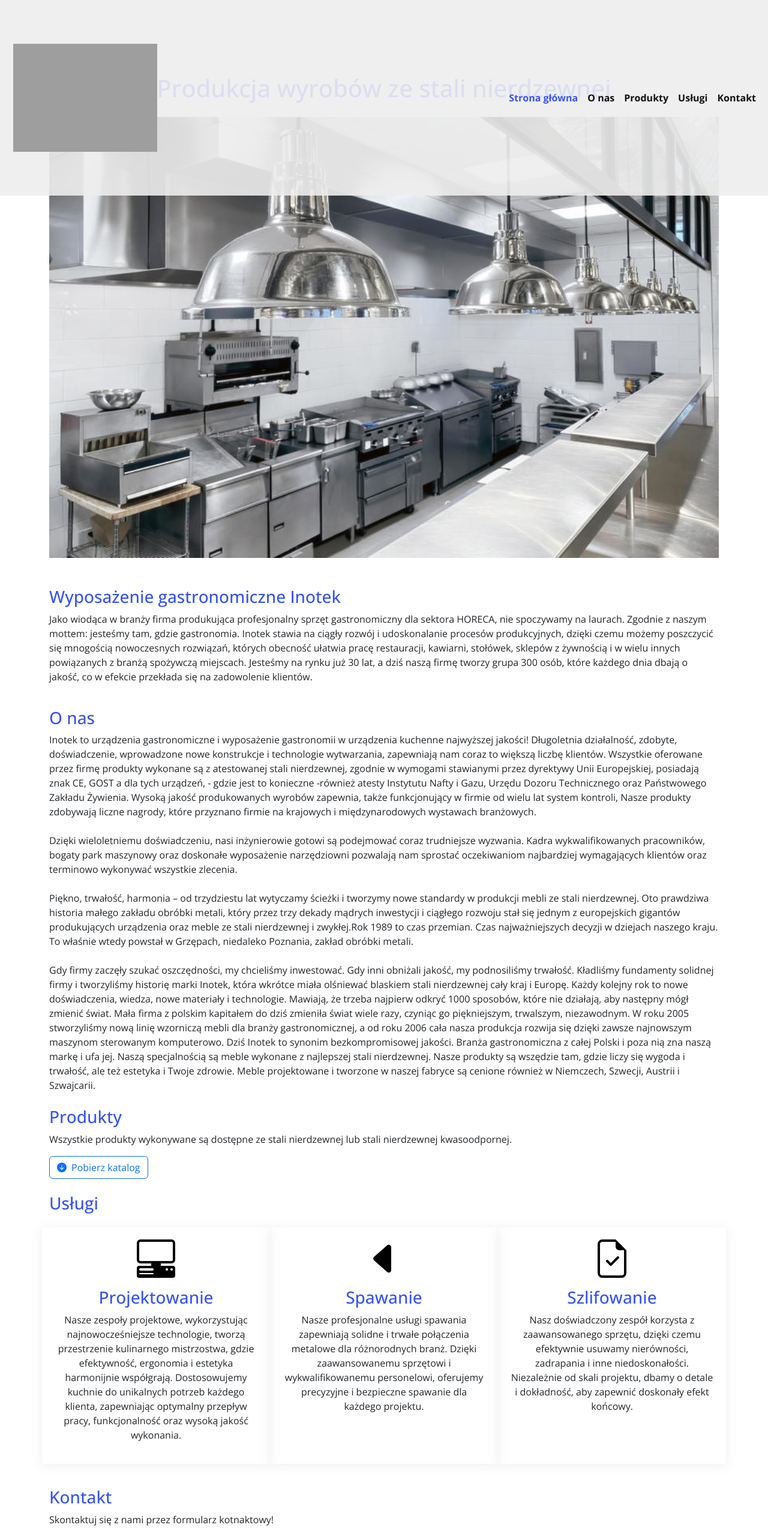
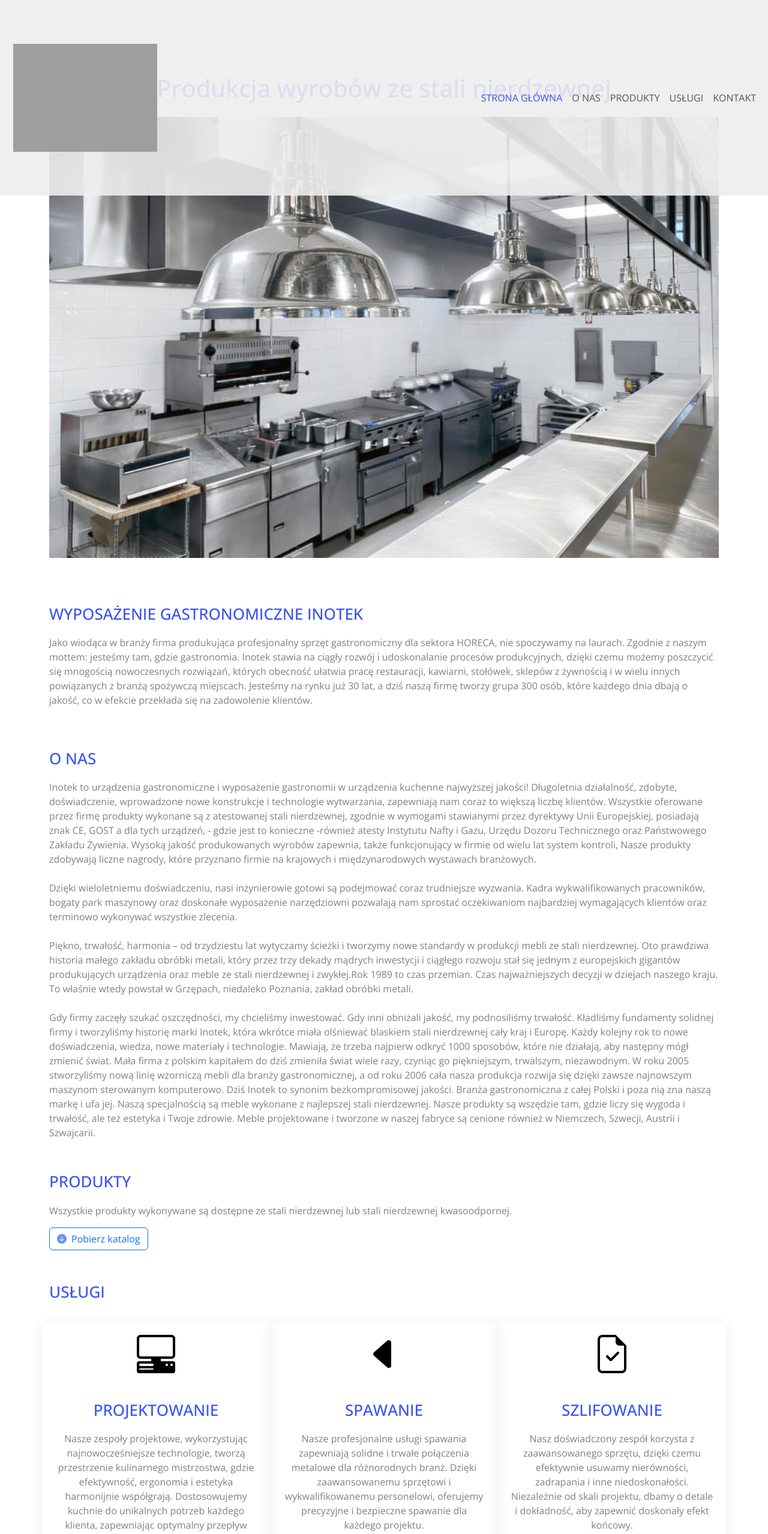
Before and after one commit to magdagry/inotek, a plain HTML site: page index.html in a window 1280 px wide. Shown: the top 2557 px of the page at 60% size. Drawn offline with nearby package versions, Linux system fonts and the light colour scheme; some packages are replaced by stand-ins of ours; grey boxes are pictures that could not be loaded.

Commit message:
font change

```diff
--- a/index.css
+++ b/index.css
@@ -1,3 +1,4 @@
+
 .navbar {
     position: fixed;
     z-index: 10;
@@ -30,10 +31,6 @@
     color: #3752fa;
     position: absolute;
     margin: 15px 450px;
-}
-.obrazek {
-    scale: 0.60;
-    margin-left: -70px;
 }
 .obraz {
     margin: 80px 250px;
--- a/index.html
+++ b/index.html
@@ -10,6 +10,7 @@
         integrity="sha384-4bw+/aepP/YC94hEpVNVgiZdgIC5+VKNBQNGCHeKRQN+PtmoHDEXuppvnDJzQIu9" crossorigin="anonymous">
     <link rel="stylesheet" href="https://cdn.jsdelivr.net/npm/bootstrap-icons@1.10.5/font/bootstrap-icons.css">
     <link href="style.css" rel="stylesheet">
+    <link rel="stylesheet" href="https://cdnjs.cloudflare.com/ajax/libs/animate.css/4.1.1/animate.min.css">
     <link rel="preconnect" href="https://fonts.googleapis.com">
     <link rel="preconnect" href="https://fonts.gstatic.com" crossorigin>
     <link
@@ -158,9 +159,10 @@
 
                 <h3>Usługi</h3>
                 <div class="row">
-                    <div class="col-lg-4 service-box text-center mt-3">
+                    <div
+                        class="col-lg-4 service-box text-center mt-3 animate__animated animate__slideInRight animate__slowly">
                         <div class="">
-                            <img src="img/pc-display-horizontal.svg" class="img-fluid mb-3 wd-icon" alt="web desing">
+                            <img src=" img/pc-display-horizontal.svg" class="img-fluid mb-3 wd-icon" alt="web desing">
                             <h3>Projektowanie</h3>
                             <p>Nasze zespoły projektowe, wykorzystując najnowocześniejsze technologie, tworzą
                                 przestrzenie kulinarnego mistrzostwa, gdzie efektywność, ergonomia i estetyka
@@ -168,7 +170,8 @@
                                 zapewniając optymalny przepływ pracy, funkcjonalność oraz wysoką jakość wykonania. </p>
                         </div>
                     </div>
-                    <div class="col-lg-4 service-box text-center mt-3">
+                    <div
+                        class="col-lg-4 service-box text-center mt-3 animate__animated animate__slideInRight animate__slow">
                         <div class="">
                             <img src="img/caret-left-fill.svg" class="img-fluid mb-3 wd-icon" alt="web desing">
                             <h3>Spawanie</h3>
@@ -177,7 +180,8 @@
                                 oferujemy precyzyjne i bezpieczne spawanie dla każdego projektu.</p>
                         </div>
                     </div>
-                    <div class="col-lg-4 service-box text-center mt-3">
+                    <div
+                        class="col-lg-4 service-box text-center mt-3 animate__animated animate__slideInRight animate__slow2">
                         <div class="">
 
                             <img src="img/file-earmark-check.svg" class="img-fluid mb-3 wd-icon" alt="web desing">
@@ -240,7 +244,7 @@
 
     <footer class="container-fluid">
         <div class="container">
-            <div class="row gx-5 mt-4 text-center">
+            <div class="row gx-5 mt-4 text-center text-footer">
                 <div class="col-lg-4 mt-2">
                     <p> Inotek s.c. <br> Grzępy 28 <br>
                         64-700 Czarnków</p>
--- a/style.css
+++ b/style.css
@@ -1,7 +1,13 @@
 * {
     font-family: 'Open Sans', sans-serif;
+    color: gray;
 }
 
+h3 {
+    margin: 30px 0px 20px 0px;
+    font-size: 26px;
+    text-transform: uppercase;
+}
 .logo {
     scale: 0.60;
     margin-left: -70px;
@@ -15,21 +21,17 @@
     /* margin-top: -90px; */
 }
 
-/* .navbar-nav {
-    margin-left: 50%;
-   } */
+.navbar-nav {
+        font-weight: 300;
+        text-transform: uppercase;
+        font-size: 1.0rem;
+   }
 
    .active {
     color: #3752fa!important;
 }
 
-.nav-item {
-    font-weight: bolder;
-}
 
-.nav-link {
-    color: rgb(17, 17, 17)
-}
 
 .nav-link:hover {
     color: #3752fa!important;
@@ -47,6 +49,9 @@
     color: #3752fa;
 }
 
+.bi {
+    color: cornflowerblue;
+}
 
 
 .pos {
@@ -77,8 +82,8 @@
     transition: all 0.3s;
 }
 
-.services-item:hover {
-    box-shadow: 0 10px 22px 10px rgba(27, 38, 49, 0.1);
+.services-box:focus {
+    box-shadow: 0 10px 22px 10px rgba(24, 40, 55, 0.1);
 }
 
 .wd-icon {
@@ -93,3 +98,12 @@
 footer {
     background-color: rgba(238, 238, 238, 0.9)
 }
+
+.animate__slow2 {
+    animation-delay: 4s;
+}
+
+.text-footer {
+    font-size: small!important;
+
+}
```
